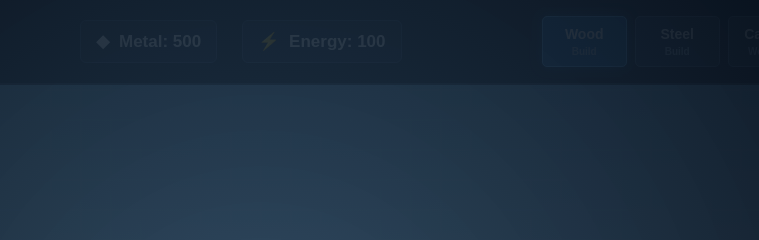
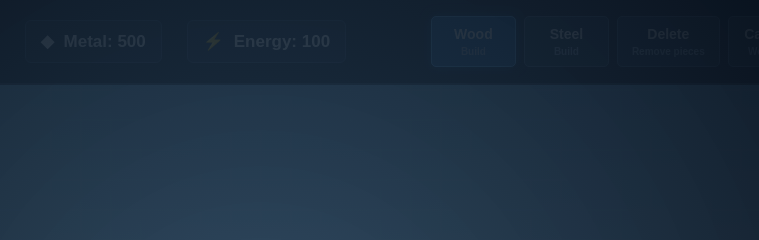
Before and after one commit to overengineeredgames-ctrl/Crimson-Castle-, an Electron app: page index.html in a window 1280 px wide. Shown: the top 240 px of the page, 379-1138 px from the left. Drawn offline with nearby package versions, Linux system fonts and the light colour scheme; no server answers; animation ran at ten frames a second.

Commit message:
Add dedicated delete mode button

```diff
--- a/index.html
+++ b/index.html
@@ -35,6 +35,11 @@
                 <small>Build</small>
             </button>
 
+            <button id="btn-delete" class="tool" aria-pressed="false">
+                Delete
+                <small>Remove pieces</small>
+            </button>
+
             <button id="btn-cannon" class="tool">
                 Cannon
                 <small>Weapons</small>
```
